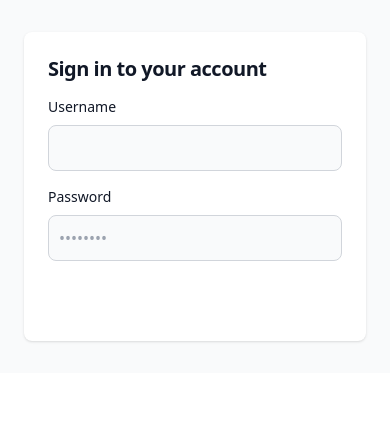
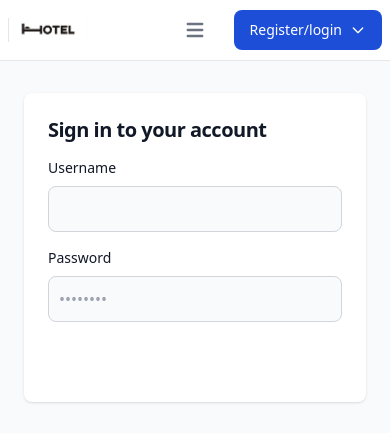
Before and after one commit to BatuhanYumak/Django-Hotel, a Django app: page /login/ in a window 390 px wide. Shown: the top 433 px of the page. Run offline with Django 4.2, Linux system fonts and the light colour scheme; some libraries are stand-ins or nearby versions.

Commit message:
navbar toegevoegd aan login pagina

```diff
--- a/myworld/members/templates/index.html
+++ b/myworld/members/templates/index.html
@@ -10,7 +10,6 @@
     <script src="https://cdnjs.cloudflare.com/ajax/libs/flowbite/1.6.3/flowbite.min.js"></script>
     <link rel="stylesheet" href="{% static 'style.css' %}" />
     <script src="{% static 'script.js' %}"></script>
-
     <title>Hotel</title>
   </head>
   <body class="">
--- a/myworld/members/templates/login.html
+++ b/myworld/members/templates/login.html
@@ -6,10 +6,135 @@
     <meta name="viewport" content="width=device-width, initial-scale=1.0">
         <script src="https://cdn.tailwindcss.com"></script>
     <script src="https://cdnjs.cloudflare.com/ajax/libs/flowbite/1.6.3/flowbite.min.js"></script>
+    {% load static %}
+
     <title>login</title>
 </head>
 <body>
+    <nav
+    class="bg-white px-2 sm:px-4 py-2.5 dark:bg-white-900 w-full z-20 top-0 left-0 border-b border-white-200 dark:border-white-600"
+  >
+    <div
+      class="w-full container grid grid-cols-3 flex-wrap items-center mx-auto"
+    >
+      <img
+        src="{% static 'hotel.png' %}"
+        class="h-6 mr-3 sm:h-9 object-cover w-20"
+        alt="Flowbite Logo"
+      />
 
+      <div class="flex justify-center">
+        <div class="flex md:order-2">
+          <button
+            data-collapse-toggle="navbar-sticky"
+            type="button"
+            class="inline-flex items-center p-2 text-sm text-gray-500 rounded-lg md:hidden hover:bg-gray-100 focus:outline-none focus:ring-2 focus:ring-gray-200 dark:text-gray-400 dark:hover:bg-gray-700 dark:focus:ring-gray-600"
+            aria-controls="navbar-sticky"
+            aria-expanded="false"
+          >
+            <svg
+              class="w-6 h-6"
+              aria-hidden="true"
+              fill="currentColor"
+              viewBox="0 0 20 20"
+              xmlns="http://www.w3.org/2000/svg"
+            >
+              <path
+                fill-rule="evenodd"
+                d="M3 5a1 1 0 011-1h12a1 1 0 110 2H4a1 1 0 01-1-1zM3 10a1 1 0 011-1h12a1 1 0 110 2H4a1 1 0 01-1-1zM3 15a1 1 0 011-1h12a1 1 0 110 2H4a1 1 0 01-1-1z"
+                clip-rule="evenodd"
+              ></path>
+            </svg>
+          </button>
+        </div>
+        <div
+          class="items-center justify-between hidden w-full md:flex md:w-auto"
+          id="navbar-sticky"
+        >
+          <ul
+            class="flex flex-col p-4 mt-4 border border-gray-100 rounded-lg bg-white-50 md:flex-row md:space-x-8 md:mt-0 md:text-sm md:font-medium md:border-0 md:bg-white"
+          >
+            <li>
+              <a
+                href="{% url 'index' %}"
+                class="block py-2 pl-3 pr-4 text-white bg-white-700 rounded md:bg-transparent md:text-blue-700 md:p-0 dark:text-white"
+                aria-current="page"
+                >Home</a
+              >
+            </li>
+            <li>
+              <a
+                href="{% url 'hotel' %}"
+                class="block py-2 pl-3 pr-4 text-gray-700 rounded hover:bg-gray-100 md:hover:bg-transparent md:hover:text-blue-700 md:p-0 md:dark:hover:text-gray dark:text-gray-400 dark:hover:bg-gray-700 dark:hover:text-white md:dark:hover:bg-transparent dark:border-gray-700"
+                >Hotels</a
+              >
+            </li>
+          </ul>
+        </div>
+      </div>
+
+      <div class="flex justify-end">
+        <button
+          id="dropdownDefaultButton"
+          data-dropdown-toggle="dropdown"
+          class="w-fit text-white bg-blue-700 hover:bg-blue-800 focus:ring-4 focus:outline-none focus:ring-blue-300 font-medium rounded-lg text-sm px-4 py-2.5 text-center inline-flex items-center dark:bg-blue-600 dark:hover:bg-blue-700 dark:focus:ring-blue-800"
+          type="button"
+        >
+          Register/login
+          <svg
+            class="w-4 h-4 ml-2"
+            aria-hidden="true"
+            fill="none"
+            stroke="currentColor"
+            viewBox="0 0 24 24"
+            xmlns="http://www.w3.org/2000/svg"
+          >
+            <path
+              stroke-linecap="round"
+              stroke-linejoin="round"
+              stroke-width="2"
+              d="M19 9l-7 7-7-7"
+            ></path>
+          </svg>
+        </button>
+        <!-- Dropdown menu -->
+        <div
+          id="dropdown"
+          class="z-10 hidden bg-white divide-y divide-gray-100 rounded-lg shadow w-44 dark:bg-gray-700"
+        >
+          <ul
+            class="py-2 p-2 text-sm text-gray-700 dark:text-gray-200"
+            aria-labelledby="dropdownDefaultButton flex justify-end"
+          >
+            <li>
+              <a
+                href="{% url 'signup' %}"
+                class="block py-2 pl-3 pr-4 text-white bg-white-700 rounded md:bg-transparent md:p-0 dark:text-white"
+                aria-current="page"
+                >Register</a
+              >
+            </li>
+            <li>
+              <a
+                href="{% url 'login' %}"
+                class="block py-2  pl-3 pr-4 text-white bg-white-700 rounded md:bg-transparent md:p-0 dark:text-white"
+                aria-current="page"
+                >Log in</a
+              >
+            </li>
+            <li>
+              <a
+                href="{% url 'logout' %}"
+                class="block py-2 pl-3 pr-4 text-white bg-white-700 rounded md:bg-transparent md:p-0 dark:text-white"
+                aria-current="page"
+                >Log out</a
+              >
+            </li>
+          </ul>
+        </div>
+      </div>
+    </div>
+  </nav>
     <section class="bg-gray-50 dark:bg-gray-900">
         <div class="flex flex-col items-center justify-center px-6 py-8 mx-auto md:h-screen lg:py-0">
             <div class="w-full bg-white rounded-lg shadow dark:border md:mt-0 sm:max-w-md xl:p-0 dark:bg-gray-800 dark:border-gray-700">
```
